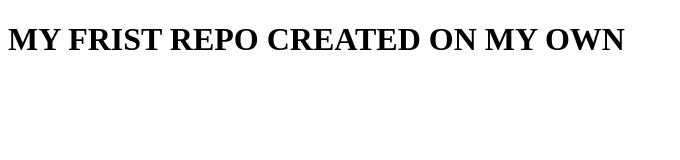
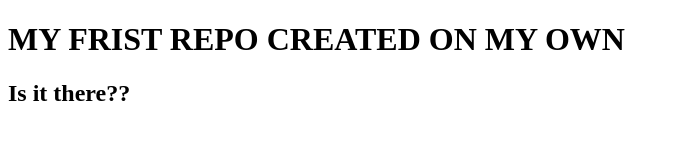
Before and after one commit to mahfujurr/HW-repo, a plain HTML site: page index.html in a window 1280 px wide. Shown: the whole page, without its empty margins (0-680 px from the left). Drawn offline with Linux system fonts and the light colour scheme.

Commit message:
h2 added

```diff
--- a/index.html
+++ b/index.html
@@ -8,5 +8,6 @@
 </head>
 <body>
     <h1>MY FRIST REPO CREATED ON MY OWN</h1>
+    <h2>Is it there??</h2>
 </body>
 </html>
```
